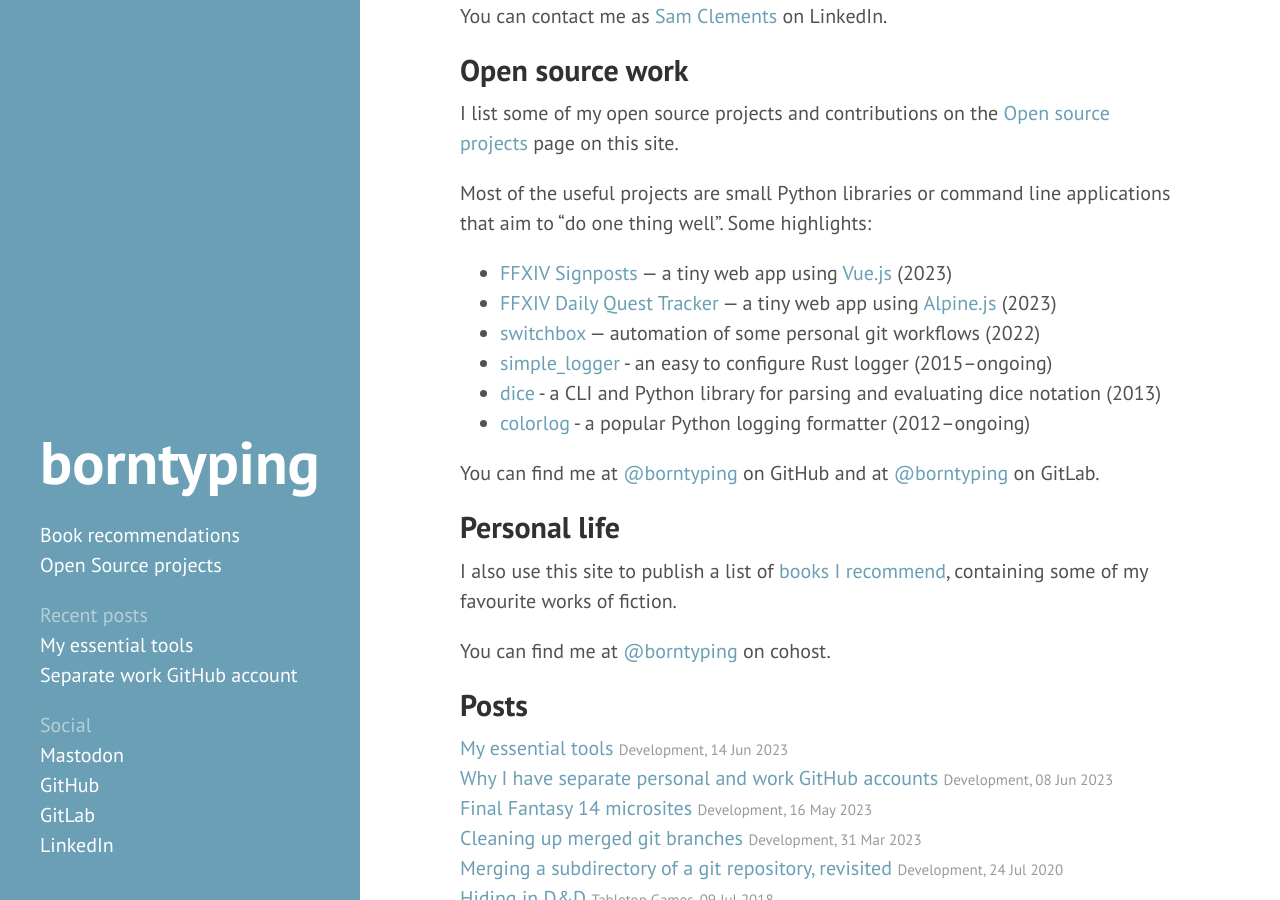
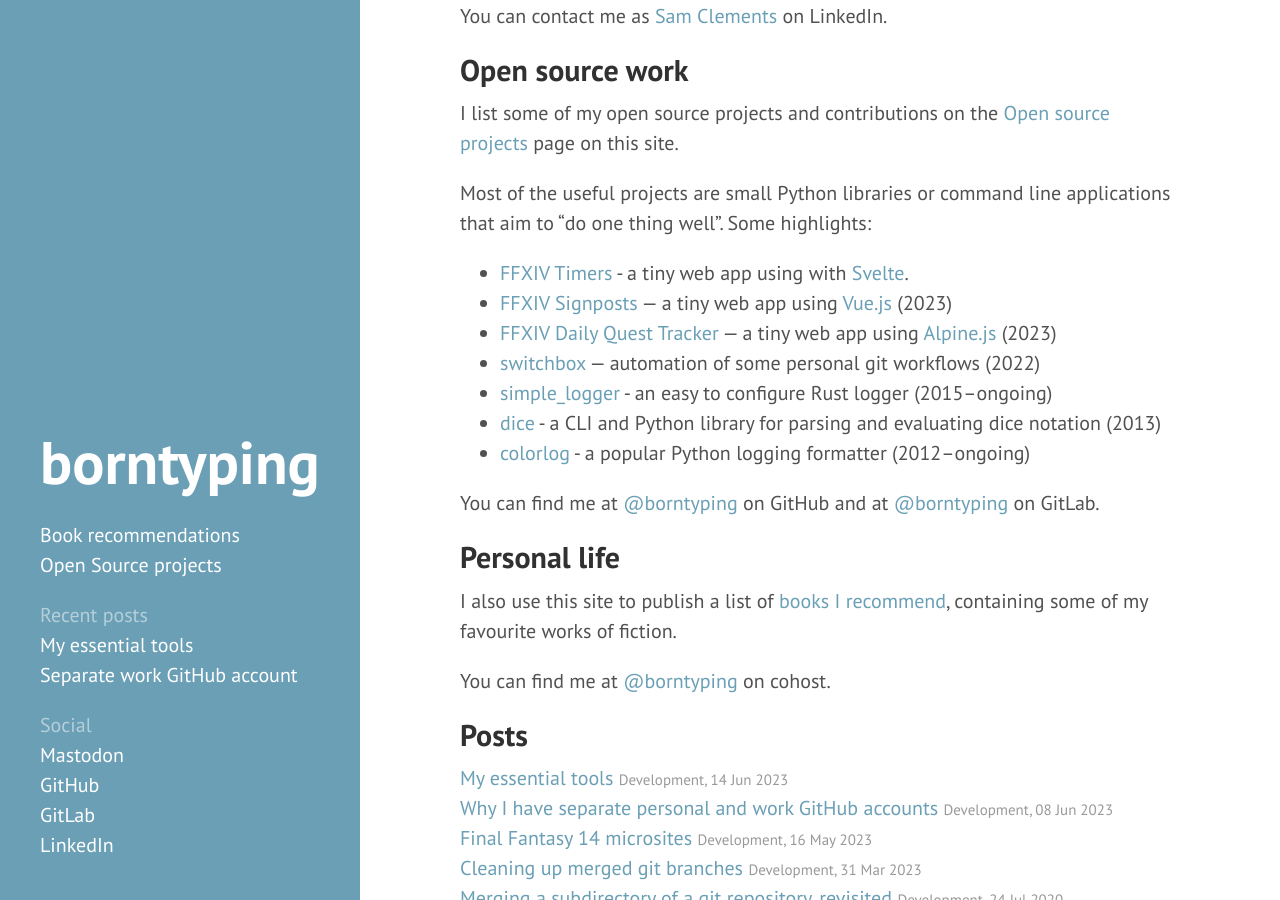
Before and after one commit to borntyping/borntyping.github.io, a Jekyll site: the page built from index.md, in a window 1280 px wide and 900 px high, scrolled down 737 px. Built offline with Jekyll 4.4.1, drawn with Linux system fonts in a browser that asks for light colours.

Commit message:
Add FFXIV Timers to homepage

```diff
--- a/index.md
+++ b/index.md
@@ -30,6 +30,7 @@
 
 Most of the useful projects are small Python libraries or command line applications that aim to "do one thing well". Some highlights:
 
+- [FFXIV Timers](ffxiv-timers) - a tiny web app using with [Svelte](https://svelte.dev/).
 - [FFXIV Signposts][ffxiv-signposts] — a tiny web app using [Vue.js](https://vuejs.org) (2023)
 - [FFXIV Daily Quest Tracker][ffxiv-daily-quest-tracker] — a tiny web app using [Alpine.js](https://alpinejs.dev/) (2023)
 - [switchbox][switchbox] — automation of some personal git workflows (2022)
@@ -72,6 +73,7 @@
 [linkedin]: https://www.linkedin.com/in/borntyping/
 [cohost]: https://cohost.org/borntyping
 
+[ffxiv-timers]: https://borntyping.co.uk/ffxiv-timers/
 [ffxiv-signposts]: https://borntyping.co.uk/ffxiv-signposts/
 [ffxiv-daily-quest-tracker]: https://borntyping.co.uk/ffxiv-daily-quest-tracker/
 [switchbox]: https://github.com/borntyping/switchbox
```
